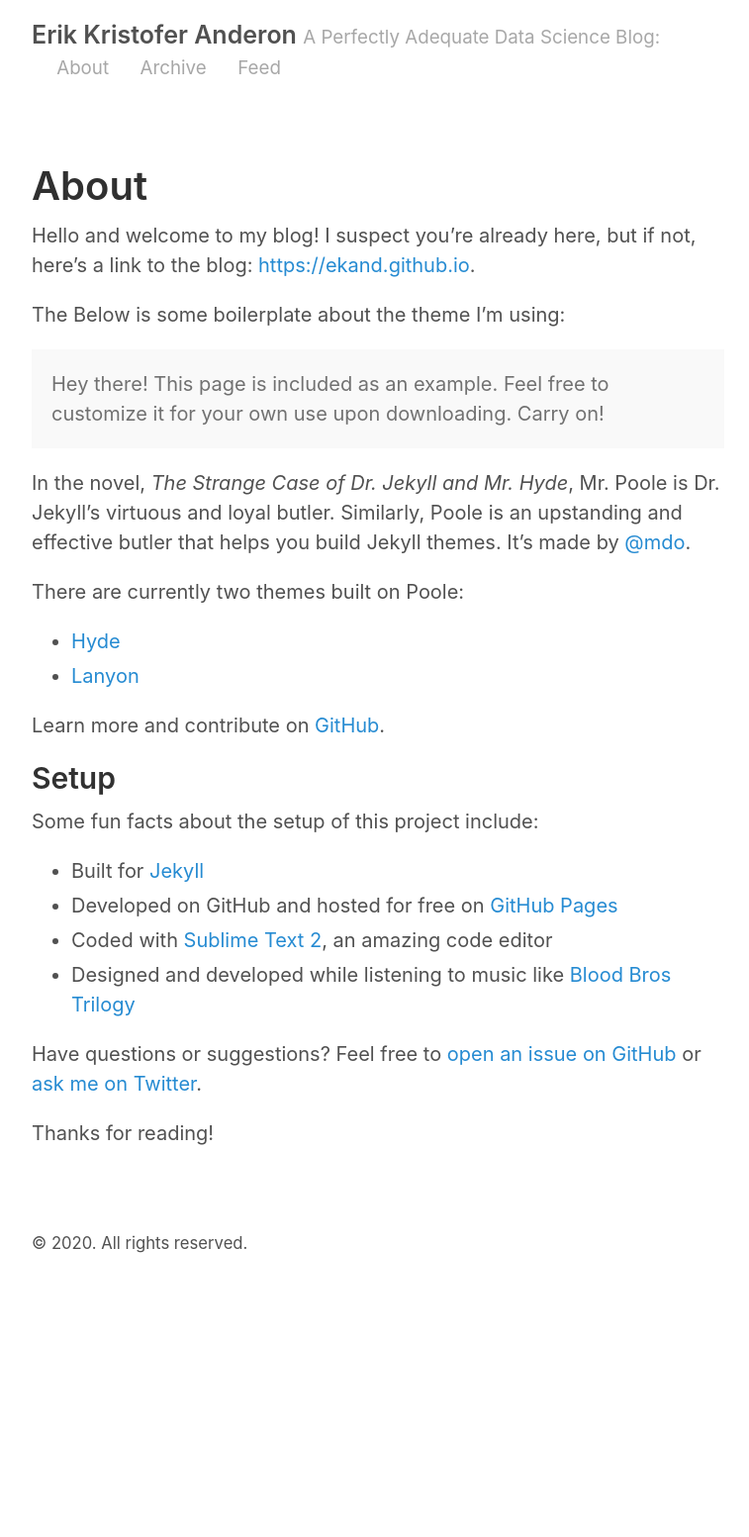
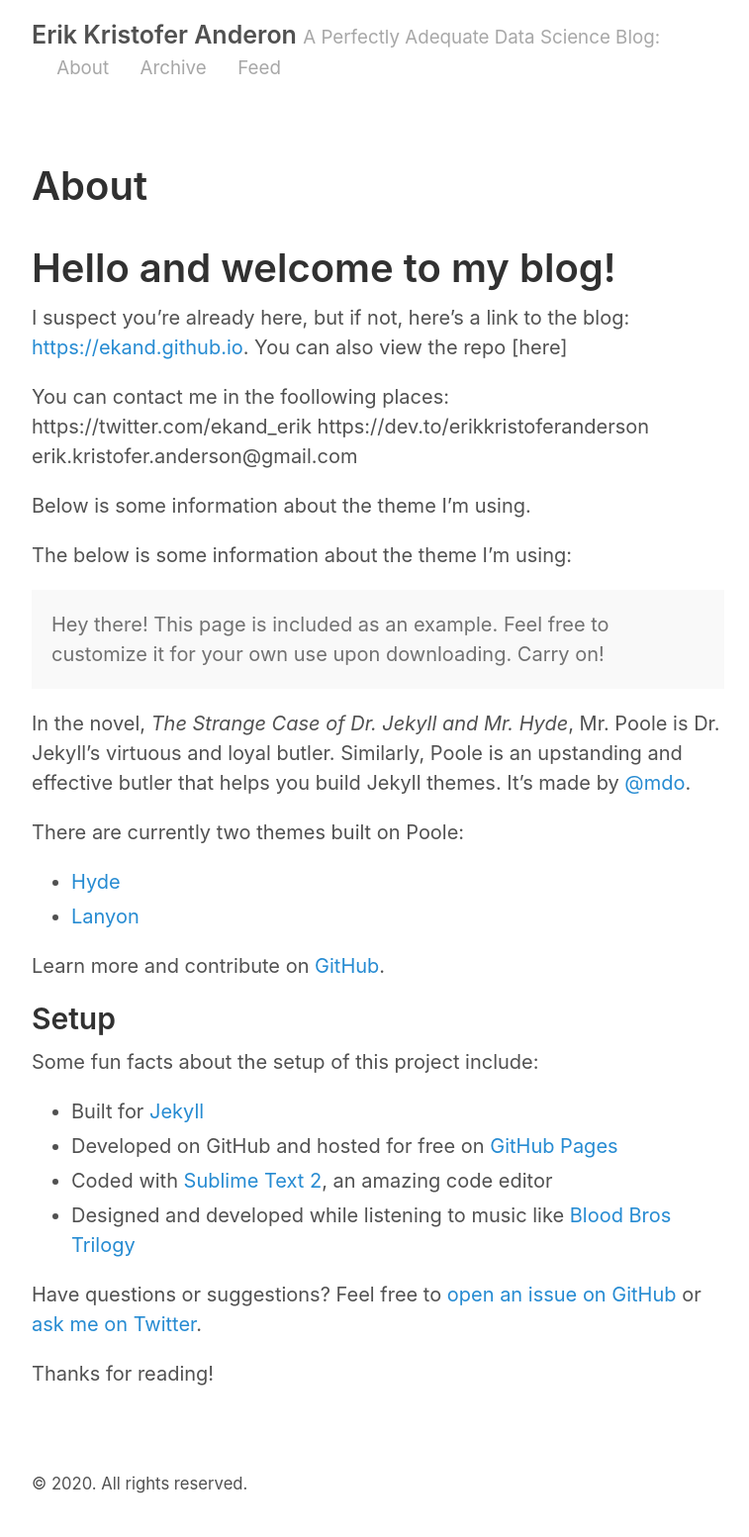
Before and after one commit to erikkristoferanderson/ekand.github.io, a Jekyll site: the page built from about.md, in a window 1280 px wide. Shown: the whole page at 99% size, without its empty margins (258-1015 px from the left). Built offline with Jekyll 4.4.1, drawn with Linux system fonts in a browser that asks for light colours; before the commit the page ends 1310 px from its top, so only the background shows below that.

Commit message:
update about page with more links

```diff
--- a/about.md
+++ b/about.md
@@ -3,10 +3,19 @@ layout: page
 title: About
 ---
 
-Hello and welcome to my blog! I suspect you're already here, but if not, here's a link to the blog: [https://ekand.github.io](https://ekand.github.io).
+# Hello and welcome to my blog!
 
+I suspect you're already here, but if not, here's a link to the blog: [https://ekand.github.io](https://ekand.github.io).
+You can also view the repo [here]
 
-The Below is some boilerplate about the theme I'm using:
+You can contact me in the foollowing places:
+https://twitter.com/ekand_erik
+https://dev.to/erikkristoferanderson
+erik.kristofer.anderson@gmail.com
+
+Below is some information about the theme I'm using.
+
+The below is some information about the theme I'm using:
 
 
 <p class="message">
```
